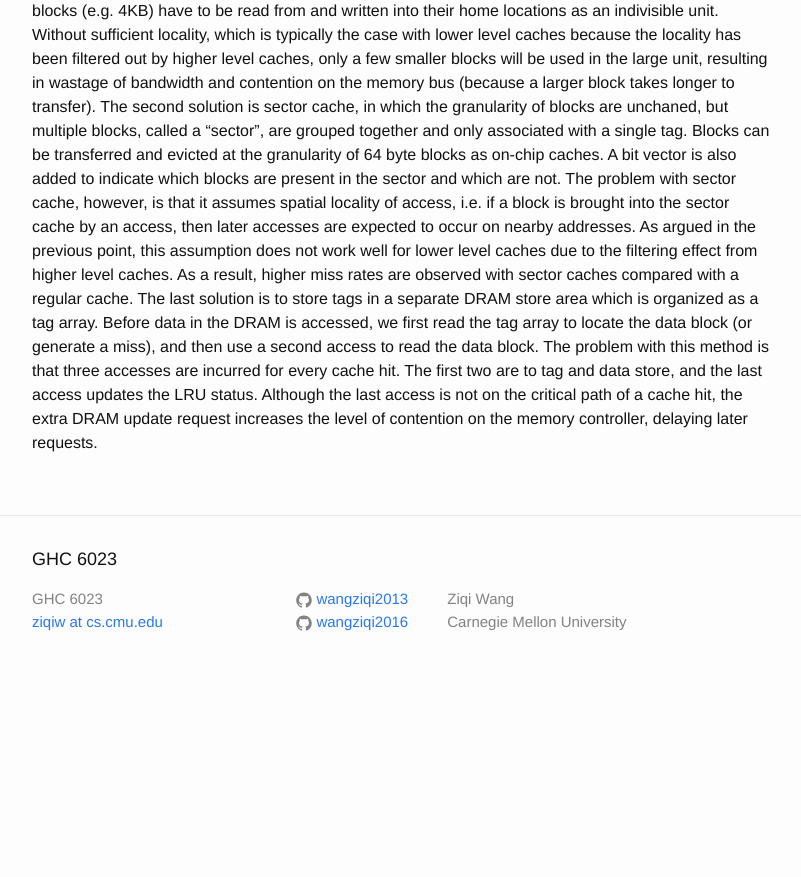
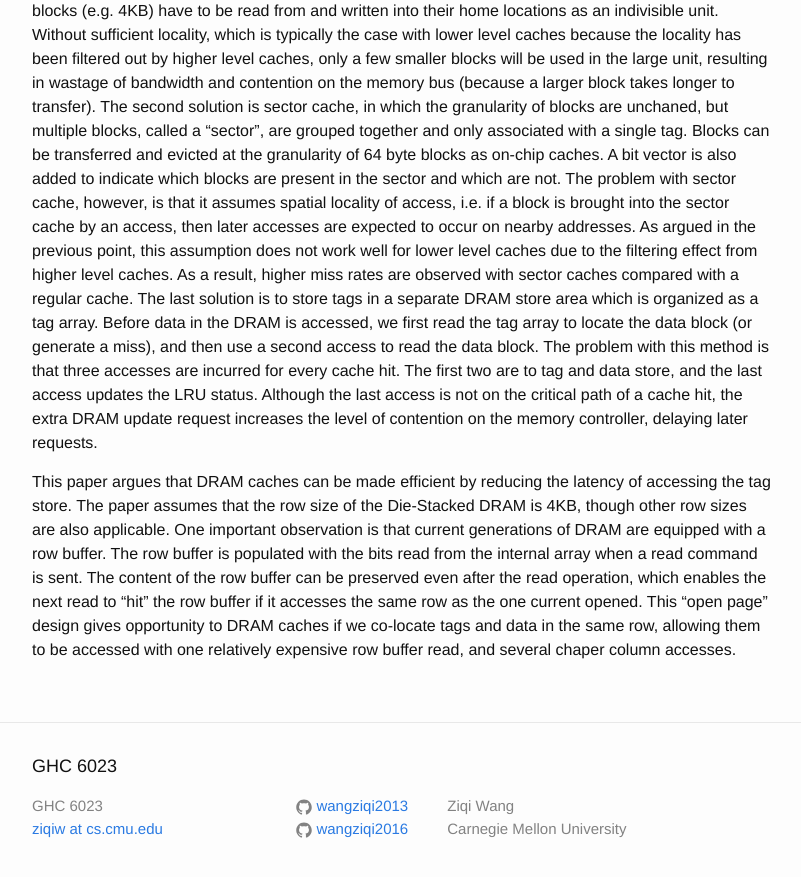
Before and after one commit to wangziqi2013/wangziqi2013.github.io, a Jekyll site: the page built from _posts/2019-08-31-lh-cache.markdown, in a window 1280 px wide and 900 px high, scrolled down 886 px. Shown: the top 877 px of the window, without its empty margins (238-1039 px from the left). Built offline with Jekyll 4.4.1, drawn with Linux system fonts in a browser that asks for light colours; before the commit the page ends 1579 px from its top, so only the background shows below that.

Commit message:
Adding open page design

```diff
--- a/_posts/2019-08-31-lh-cache.markdown
+++ b/_posts/2019-08-31-lh-cache.markdown
@@ -42,3 +42,11 @@ read the data block. The problem with this method is that three accesses are inc
 to tag and data store, and the last access updates the LRU status. Although the last access is not on the critical path
 of a cache hit, the extra DRAM update request increases the level of contention on the memory controller, delaying later
 requests.
+
+This paper argues that DRAM caches can be made efficient by reducing the latency of accessing the tag store. The paper
+assumes that the row size of the Die-Stacked DRAM is 4KB, though other row sizes are also applicable. One important observation
+is that current generations of DRAM are equipped with a row buffer. The row buffer is populated with the bits read
+from the internal array when a read command is sent. The content of the row buffer can be preserved even after the read
+operation, which enables the next read to "hit" the row buffer if it accesses the same row as the one current opened.
+This "open page" design gives opportunity to DRAM caches if we co-locate tags and data in the same row, allowing them
+to be accessed with one relatively expensive row buffer read, and several chaper column accesses.
```
